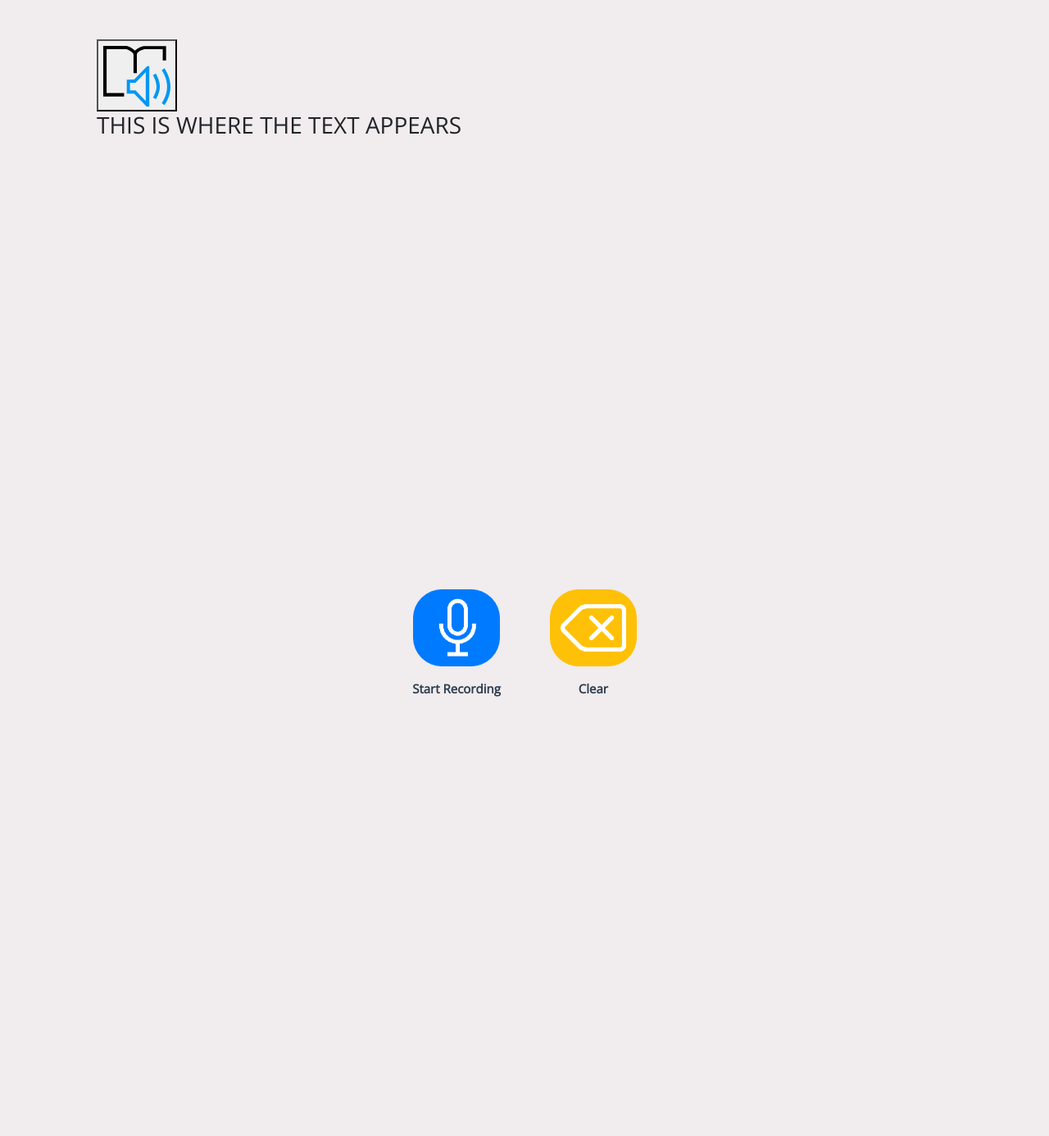
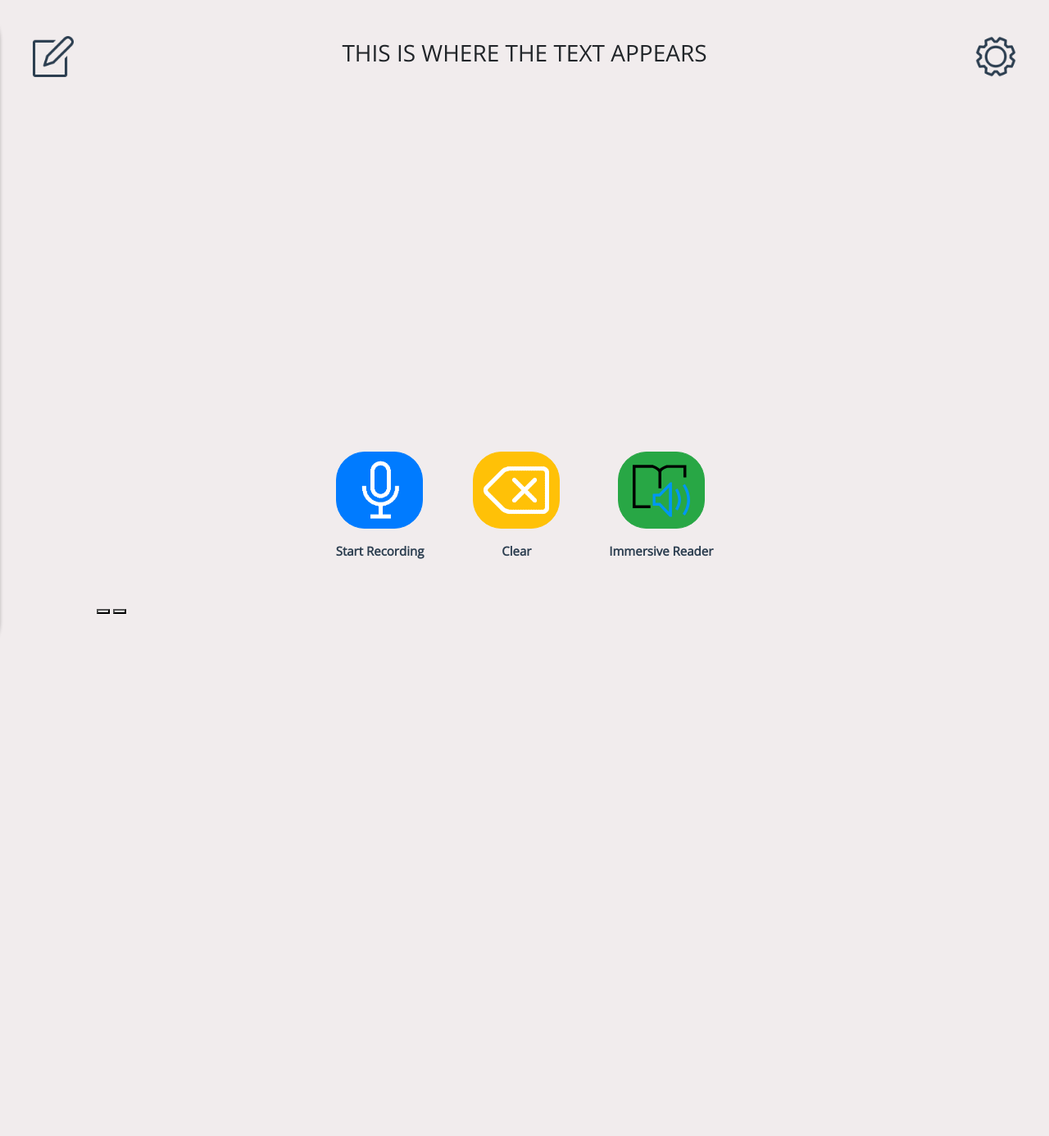
Before and after one commit to maxgillham/Help-Me-Read-Pls, a Flask app: page / in a window 1280 px wide. Shown: the whole page at 82% size. After the commit the page ends 770 px from the top, so only its background shows below. Run offline with Flask 2, Linux system fonts and the light colour scheme; some libraries are stand-ins or nearby versions.

Commit message:
Merged changes from Alari's frontend

```diff
--- a/server/static/css/main.css
+++ b/server/static/css/main.css
@@ -1,23 +1,36 @@
-    .background-color-main {
+.background-color-main {
     background-color: #F1ECED;
     height: 100vh !important;
     font-family: 'Open Sans', sans-serif;
 }
 
-.content-area {
-    height: 100vh;
-}
+.content-area {}
 
 .main-content {
     font-size: 25px;
 }
 
-.button-wrapper {
-    height: 150vh;
+.main-content-box {
     display: flex;
     justify-content: center;
-    /* align-items: center; */
+}
+
+.content-wrapper {
+    height: 85vh;
+}
+
+.button-wrapper {
+    height: 85%;
+    display: flex;
+    justify-content: center;
+    align-items: flex-end;
     vertical-align: bottom;
+}
+
+.button-inner-wrapper {
+    display: flex;
+    justify-content: center;
+    align-items: flex-end;
 }
 
 .record-button-wrapper {
@@ -45,6 +58,7 @@
 
 .clear-button-wrapper {
     margin-left: 30px;
+    margin-right: 30px;
     display: flex;
     justify-content: center;
     flex-direction: column;
@@ -65,3 +79,219 @@
     color: #2C3E50;
     font-size: 15px;
     font-weight: bold;
+}
+
+.immersive-reader-button-wrapper {
+    margin-left: 30px;
+    display: flex;
+    justify-content: center;
+    flex-direction: column;
+    align-items: center;
+    height: 132.4px;
+}
+
+.immersive-reader-button {
+    color: #28A745;
+    border-radius: 35px;
+    width: 106px;
+    height: 94px;
+    margin-bottom: 16px;
+}
+
+button img {
+    width: 70px;
+    height: 70px;
+}
+
+.immersive-reader-button-desc {
+    color: #2C3E50;
+    font-size: 15px;
+    font-weight: bold;
+}
+
+
+/* Alari's input */
+
+
+/* Recording Screen */
+
+
+/*
+#RecordingScreen {
+    right: 0%;
+    top: 0%;
+    height: 100%;
+    width: 100%;
+    position: absolute;
+    transition: width 0.5s;
+    text-align: center;
+} */
+
+
+/* Recording Button */
+
+#RecordButton {
+    position: relative;
+    margin: auto;
+    top: 450px;
+    width: 80px;
+    height: 80px;
+    border-radius: 100%;
+    background: #3498DB;
+    box-shadow: 0px 6px 0px #2980B9;
+    transition: all 0.1s;
+}
+
+#RecordIcon {
+    background-color: #ecf0f1;
+    z-index: 1;
+    height: 50px;
+    width: 50px;
+    margin: auto;
+    top: 16px;
+    position: relative;
+    -webkit-mask: url(../images/microphone-icon-white.png) top left / cover;
+}
+
+#RecordText {
+    position: relative;
+    width: 271px;
+    height: 48px;
+    top: 75%;
+    margin: 0 auto;
+    font-family: Open Sans;
+    font-style: normal;
+    font-weight: bold;
+    font-size: 24px;
+    line-height: 48px;
+    /* identical to box height */
+    color: #2C3E50;
+    pointer-events: none;
+    user-select: none;
+}
+
+
+/* Bookmarks */
+
+#BookmarksButton {
+    background-color: #2c3e50;
+    z-index: 1;
+    height: 50px;
+    width: 50px;
+    left: 3.125%;
+    top: 5.55%;
+    position: absolute;
+    -webkit-mask: url(../images/bookmark-icon.png) top left / cover;
+    transition: background-color 0.5s;
+}
+
+#BookmarksTab {
+    position: absolute;
+    width: 28%;
+    height: 100%;
+    left: -28%;
+    top: 0%;
+    background: #3498DB;
+    box-shadow: 0px 4px 4px rgba(0, 0, 0, 0.25);
+    border-top-right-radius: 45px;
+    border-bottom-right-radius: 45px;
+    transition: left 0.5s;
+}
+
+
+/* Settings */
+
+#SettingsButton {
+    background-color: #2c3e50;
+    z-index: 1;
+    height: 50px;
+    width: 50px;
+    right: 3.125%;
+    top: 5.55%;
+    position: absolute;
+    -webkit-mask: url(../images/setting-icon.png) top left / cover;
+}
+
+#SettingsTab {
+    position: absolute;
+    width: 28%;
+    height: 42%;
+    right: 1.5625%;
+    top: 2.77%;
+    background: #FFFFFF;
+    box-shadow: 0px 4px 4px rgba(0, 0, 0, 0.25);
+    border-radius: 45px;
+    visibility: hidden;
+    opacity: 0.0;
+    transition: all 0.5s;
+    color: #2c3e50;
+    pointer-events: none;
+    user-select: none;
+    font-family: Open Sans;
+    font-style: normal;
+    font-weight: bold;
+    font-size: 24px;
+    line-height: 48px;
+}
+
+#SettingsTabTitle {
+    position: relative;
+    margin: auto;
+    text-align: center;
+    vertical-align: middle;
+    top: 15px;
+    left: -20px;
+    font-size: 32px;
+}
+
+#SettingsTabButtonList {
+    position: relative;
+    margin: auto;
+    text-align: center;
+    vertical-align: middle;
+    top: 20px;
+}
+
+.SettingsTabButton {
+    position: relative;
+    margin: auto;
+    margin-top: 10px;
+    border-radius: 45px;
+    background-color: #3498db;
+    color: #ecf0f1;
+    box-shadow: 0px 6px 0px #2980b9;
+    width: 280px;
+    height: 40px;
+    transition: all 0.1s;
+}
+
+.SettingsTabButton:hover {
+    cursor: pointer;
+}
+
+
+/* Clear Button */
+
+#ClearButton {
+    position: fixed;
+    margin: auto;
+    right: 45px;
+    top: 465px;
+    width: 50px;
+    height: 50px;
+    border-radius: 100%;
+    background: #bdc3c7;
+    box-shadow: 0px 6px 0px #95a5a6;
+    transition: all 0.1s;
+}
+
+#ClearButtonText {
+    position: relative;
+    margin: auto;
+    font-family: Open Sans;
+    font-style: normal;
+    font-weight: bold;
+    font-size: 16px;
+    line-height: 48px;
+    color: #95a5a6;
+}
--- /dev/null
+++ b/server/static/js/index.js
@@ -0,0 +1,109 @@
+// Open flags
+let isBookmarksOpen = false;
+let isSettingsOpen = false;
+let isRecording = false;
+
+// Bookmark tab toggle function
+function toggleBookmarks() {
+
+    // Get bookmarks tab
+    const tab = document.getElementById("BookmarksTab");
+    const button = document.getElementById("BookmarksButton");
+    const mainScreen = document.getElementById("RecordingScreen");
+
+    // Open if closed
+    if (!isBookmarksOpen) {
+        isBookmarksOpen = true;
+        tab.style.left = "0%";
+        button.style.backgroundColor = "#ecf0f1";
+        mainScreen.style.width = "72%"
+    }
+    // Close if open
+    else {
+        isBookmarksOpen = false;
+        tab.style.left = "-28%";
+        button.style.backgroundColor = "#2c3e50";
+        mainScreen.style.width = "100%"
+    }
+
+}
+
+// Settings tab toggle function
+function toggleSettings() {
+
+    // Get bookmarks tab
+    const tab = document.getElementById("SettingsTab");
+    const button = document.getElementById("SettingsButton");
+
+    // Open if closed
+    if (!isSettingsOpen) {
+        isSettingsOpen = true;
+        tab.style.visibility = "visible";
+        tab.style.opacity = "1.0";
+    }
+    // Close if open
+    else {
+        isSettingsOpen = false;
+        tab.style.visibility = "hidden";
+        tab.style.opacity = "0.0";
+    }
+
+}
+
+// Record button toggle function
+function toggleRecord() {
+
+    // Get bookmarks tab
+    const button = document.getElementById("RecordButton");
+    const text = document.getElementById("RecordText");
+
+    // Open if closed
+    if (!isRecording) {
+        isRecording = true;
+        button.style.backgroundColor = "#c0392b";
+        button.style.top = "456px";
+        button.style.boxShadow = "0px 0px 0px #2980B9";
+        text.textContent = "Recording...";
+    }
+    // Close if open
+    else {
+        isRecording = false;
+        button.style.backgroundColor = "#3498DB";
+        button.style.top = "450px";
+        button.style.boxShadow = "0px 6px 0px #2980B9";
+        text.textContent = "Start Recording";
+    }
+
+}
+
+// Clear text
+function startClear() {
+
+    // Get clear button
+    const button = document.getElementById("ClearButton");
+    const text = document.getElementById("ClearButtonText");
+
+    // Start Clearing
+    isClearing = true;
+    button.style.boxShadow = "0px 0px 0px #95a5a6";
+    button.style.backgroundColor = "#95a5a6";
+    text.style.color = "#7f8c8d";
+    button.style.top = "471px";
+
+}
+
+// Clear text
+function finishClear() {
+
+    // Get clear button
+    const button = document.getElementById("ClearButton");
+    const text = document.getElementById("ClearButtonText");
+
+    // Unclear
+    isClearing = false;
+    button.style.boxShadow = "0px 6px 0px #95a5a6";
+    button.style.backgroundColor = "#bdc3c7";
+    text.style.color = "#95a5a6";
+    button.style.top = "465px";
+
+}
--- a/server/templates/index.html
+++ b/server/templates/index.html
@@ -11,25 +11,26 @@
     <script src="https://cdnjs.cloudflare.com/ajax/libs/popper.js/1.14.7/umd/popper.min.js" integrity="sha384-UO2eT0CpHqdSJQ6hJty5KVphtPhzWj9WO1clHTMGa3JDZwrnQq4sF86dIHNDz0W1" crossorigin="anonymous"></script>
     <script src="https://stackpath.bootstrapcdn.com/bootstrap/4.3.1/js/bootstrap.min.js" integrity="sha384-JjSmVgyd0p3pXB1rRibZUAYoIIy6OrQ6VrjIEaFf/nJGzIxFDsf4x0xIM+B07jRM" crossorigin="anonymous"></script>
     <script src="/static/js/helpers.js"></script>
+    <script src="../static/js/index.js"></script>
 </head>
 
 <body class="body background-color-main">
+    <main id='ContentArea' class="container p-5 content-area">
+        <div id="BookmarksTab"></div>
 
-    <main id='ContentArea' class="container p-5 content-area">
-
-        <section class='section' id='Sample1'>
-            <!-- Button for going into immersive reader -->
-            <button class='ir-button' role='button' title='Immersive Reader' aria-label='Immersive Reader' onclick='handleLaunchImmersiveReader(1)'>
-                <img class='ir-button-icon' src='/static/images/icon.svg' width="82" height="82"/>
-            </button>
+        <section class='section content-wrapper' id='Sample1'>
 
             <!-- Display area -->
+            <div class="main-content-box">
                 <h3 id='title1'>THIS IS WHERE THE TEXT APPEARS</h3>
                 <p id="text1" class="main-content">{{ text }}</p>
+
+            </div>
 
             <p id="keywords1">{{ keywords }}</p>
             <!-- Button for recording -->
             <div class="button-wrapper">
+                <div class="button-inner-wrapper">
                     <div class="record-button-wrapper">
                         <form method="post" action="/">
                             <button type="submit" value="Record" name="Record" class="btn btn-primary record-button">
@@ -38,6 +39,7 @@
                         </form>
                         <div class="record-button-desc">Start Recording</div>
                     </div>
+
                     <div class="clear-button-wrapper">
                         <form method="post" action="/">
                             <button type="submit" value="Clear" name="Clear" class="btn btn-warning clear-button">
@@ -46,8 +48,38 @@
                         </form>
                         <div class="clear-button-desc">Clear</div>
                     </div>
+
+                    <div class="immersive-reader-button-wrapper">
+                        <!-- Button for going into immersive reader -->
+                        <button type="button" class='btn btn-success immersive-reader-button' role='button' onclick='handleLaunchImmersiveReader(1)'>
+                        <img class='ir-button-icon' src='../static/images/icon.svg' width="70" height="70"/>
+                    </button>
+                        <div class="immersive-reader-button-desc">Immersive Reader</div>
+                    </div>
+                </div>
             </div>
         </section>
+
+        <!-- Bookmark Button -->
+        <button onclick="toggleBookmarks()">
+            <div id="BookmarksButton"></div>
+        </button>
+
+
+        <!-- Settings -->
+        <button onclick="toggleSettings()">
+            <div id="SettingsButton"></div>
+        </button>
+
+        <div id="SettingsTab">
+            <p id="SettingsTabTitle">Settings</p>
+            <div id="SettingsTabButtonList">
+                <div class="SettingsTabButton">Account Settings</div>
+                <div class="SettingsTabButton">Translation</div>
+                <div class="SettingsTabButton">Import PDF</div>
+            </div>
+        </div>
+
     </main>
 
     <script type='text/javascript'>
```
Lines whose indentation alone changed are shown as unchanged.
